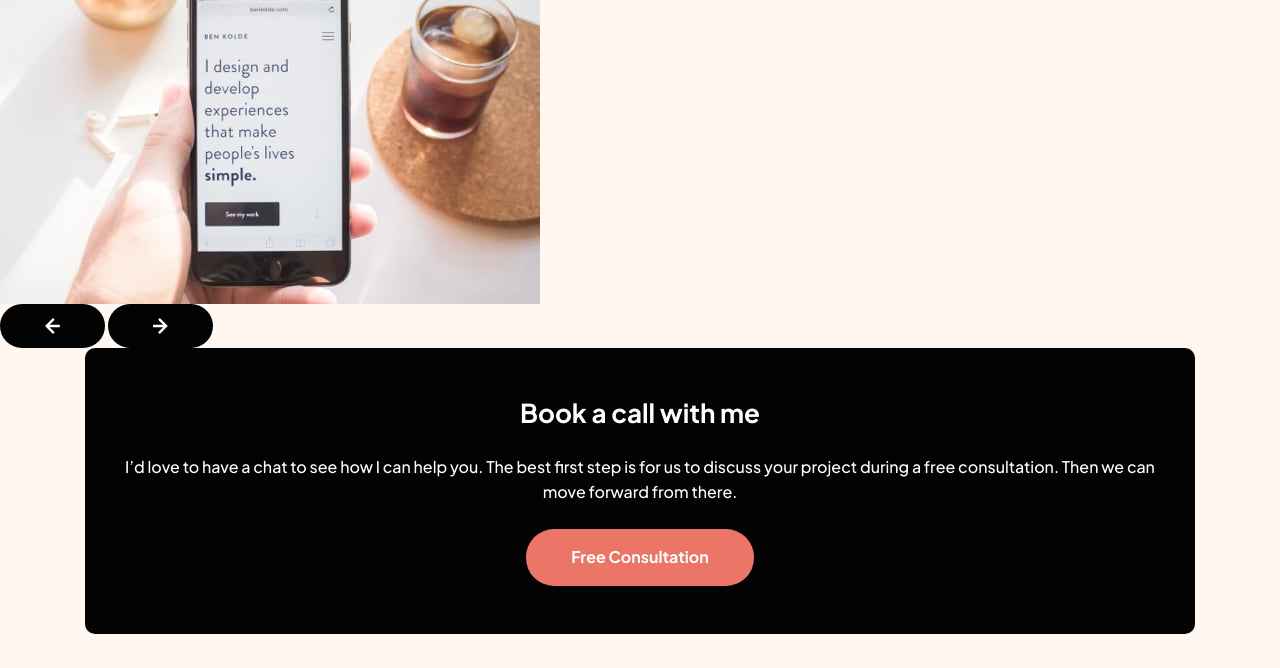
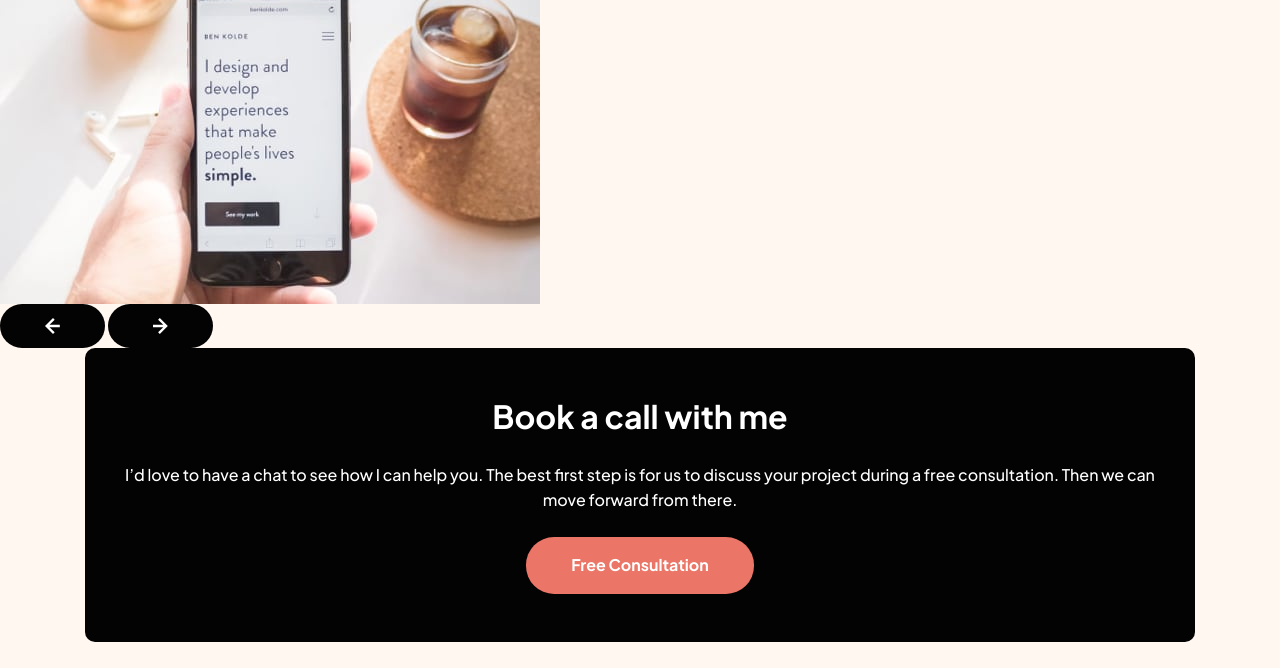
Before and after one commit to a-woodworth/sp_design_portfolio, a plain HTML site: page index.html in a window 1280 px wide. Shown: the part 2939-3607 px from the top of the page. Drawn offline with Linux system fonts and the light colour scheme.

Commit message:
Update h2 styles.

```diff
--- a/scss/layout/_main.scss
+++ b/scss/layout/_main.scss
@@ -244,6 +244,10 @@
 
   h2 {
     font-size: 1.625rem;
+
+    @media (min-width: 43.125rem) {
+      font-size: 2rem;
+    }
   }
 
   p {
```
Also changed, not shown: styles.css.
